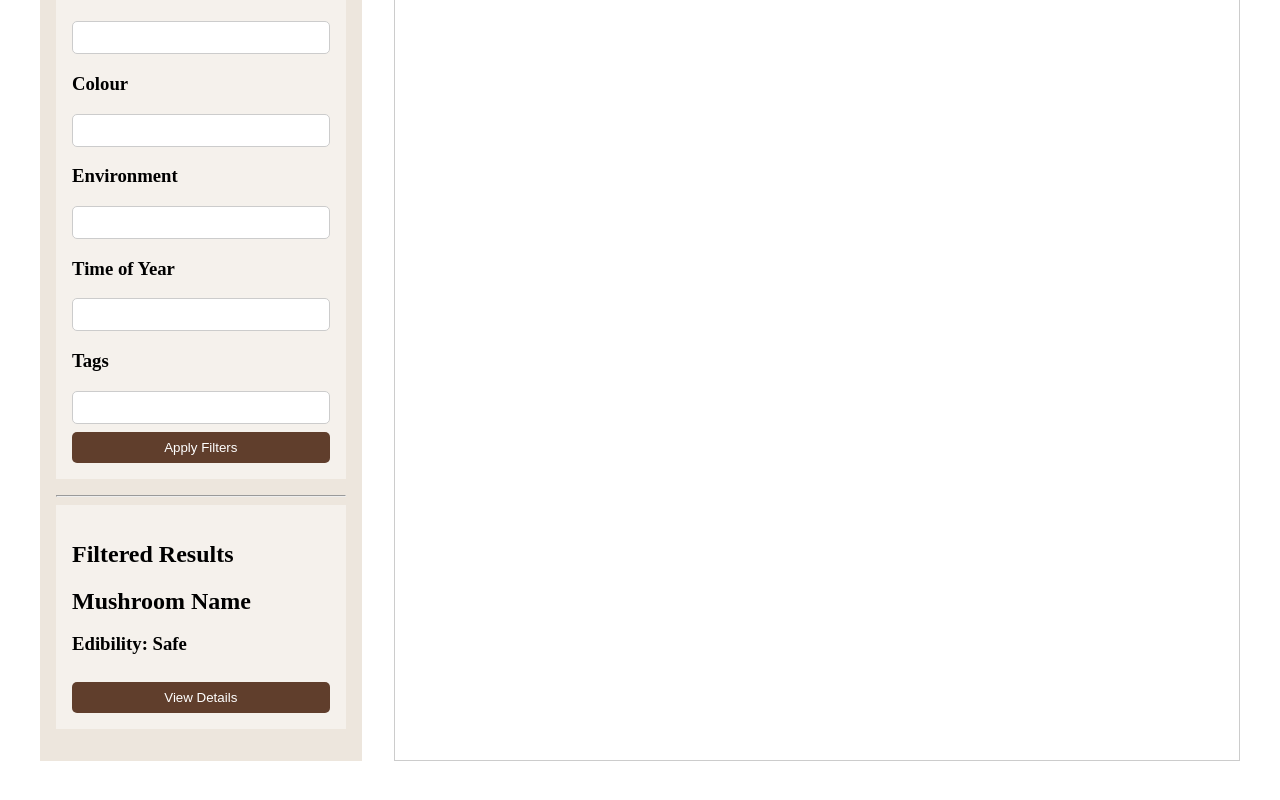
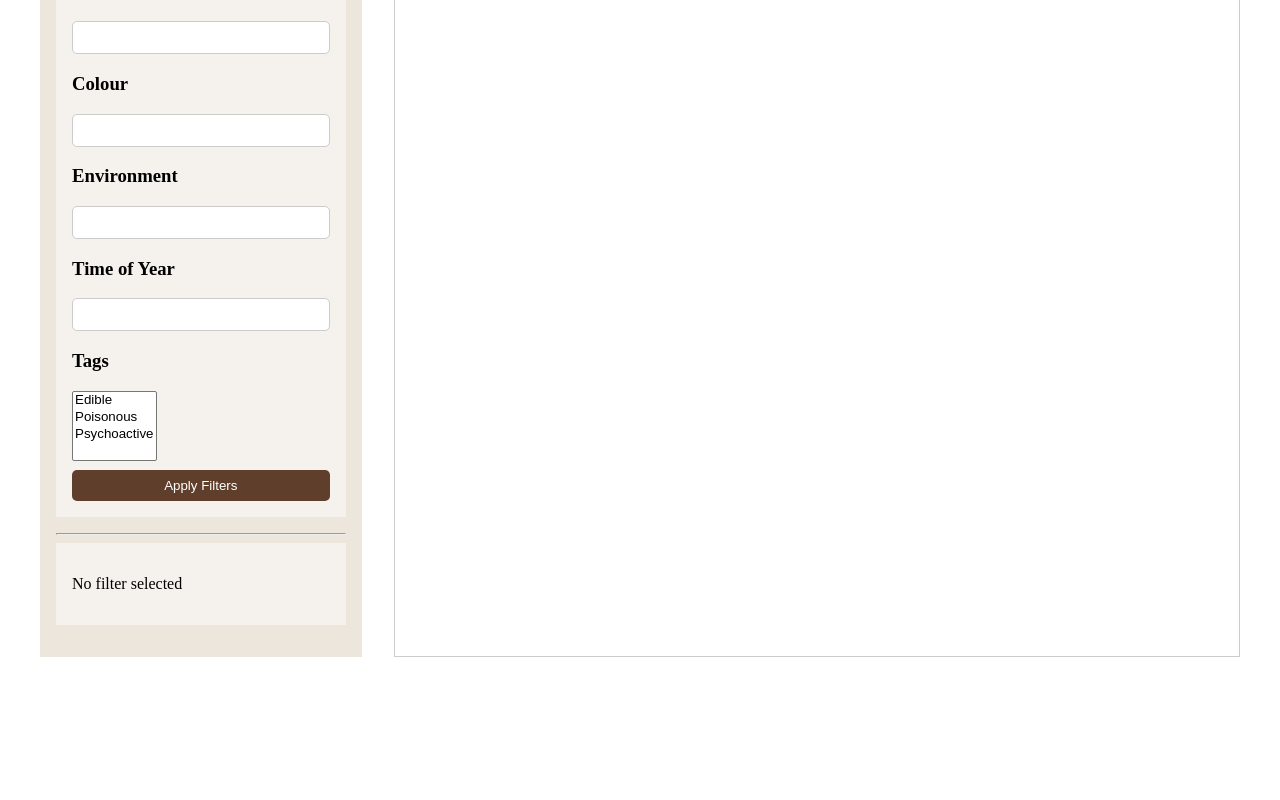
Before and after one commit to kloudsoft91/mushroom_db_app, a Nuxt app: page / in a window 1280 px wide. Shown: the part 392-1192 px from the top of the page. After the commit the page ends 1089 px from the top, so only its background shows below. Built offline with nearby package versions, Linux system fonts and the light colour scheme.

Commit message:
Added multiple tag select with predefined tags

```diff
--- a/pages/index.vue
+++ b/pages/index.vue
@@ -36,22 +36,24 @@
             <h3>Time of Year</h3>
             <input v-model="text">
             <h3>Tags</h3>
-            <input v-model="tagInput">
+            <select v-model="selectedTags" multiple>
+              <option v-for="tag in availableTags" :key="tag" :value="tag">{{ capitalize(tag) }}</option>
+            </select>
             <br>
             <button @click="filterMushrooms">Apply Filters</button>
           </div>
           <hr>
           <div id="mushroom-name">
-            <h2>Filtered Results</h2>
-              <ul>
+            <h2 v-if="filteredMushrooms.length > 0">Filtered Results</h2>
+              <ul v-if="filteredMushrooms.length > 0">
                 <li v-for="mushroom in filteredMushrooms" :key="mushroom.id">
-                  <h3>{{ mushroom.common_names }}</h3>
+                  <h2>{{ mushroom.common_names }}</h2>
                   <p>{{ mushroom.description }}</p>
+                  <p>Edibility: {{ mushroom.edibility }}</p>
+                  <button>View Details</button>
                 </li>
               </ul>
-            <h2>Mushroom Name</h2>
-            <h3>Edibility: Safe</h3>
-            <button>View Details</button>
+              <p v-else>No filter selected</p>
           </div>
         </aside>
 
@@ -77,7 +79,12 @@
 
   const mushrooms = ref([]);
   const filteredMushrooms = ref([]);
+  const selectedTags = ref([]);
+
+  //tag data
   const tagInput = ref('');
+  //predefined tags
+  const tagOptions = ["edible", "poisonous", "psychoactive"]
 
   //assign data to 'mushrooms' array
   onMounted(() => {
@@ -85,16 +92,29 @@
   });
 
   //applies tag filters
-  const applyTagFilter = (tag) => {
-    return mushrooms.value.filter((mushroom) => mushroom.tags.includes(tag));
+  const applyTagFilter = () => {
+    return mushrooms.value.filter((mushroom) =>
+    selectedTags.value.every((tag) => mushroom.tags.includes(tag))
+    );
   };
 
   //passes tag inputs to applyTagFilter
   const filterMushrooms = () => {
-    filteredMushrooms.value = applyTagFilter(tagInput.value);
+    //no tags selected -> display all mushrooms
+    if(selectedTags.value.length === 0){
+      filteredMushrooms.value = mushrooms.value;
+    } else{
+      filteredMushrooms.value = applyTagFilter();
+    }
   };
 
+  //List of predefined tags
+  const availableTags = ['edible', 'poisonous', 'psychoactive']
 
+  //Capitalize tags for user without changing data
+  const capitalize = (str) => {
+    return str.charAt(0).toUpperCase() + str.slice(1);
+  };
   </script>
 
   <style scoped>
```
